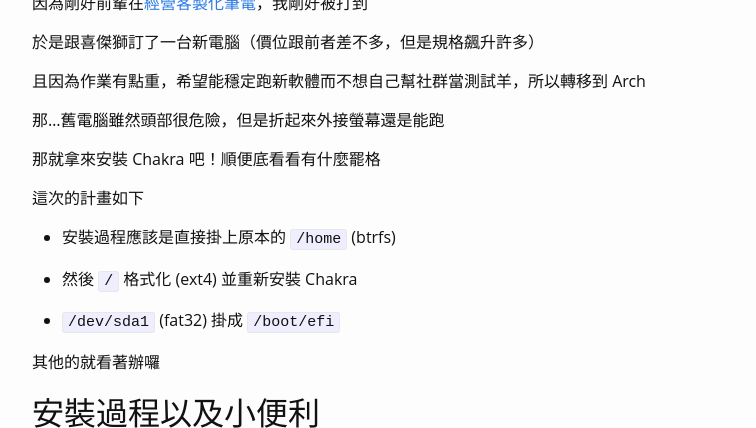
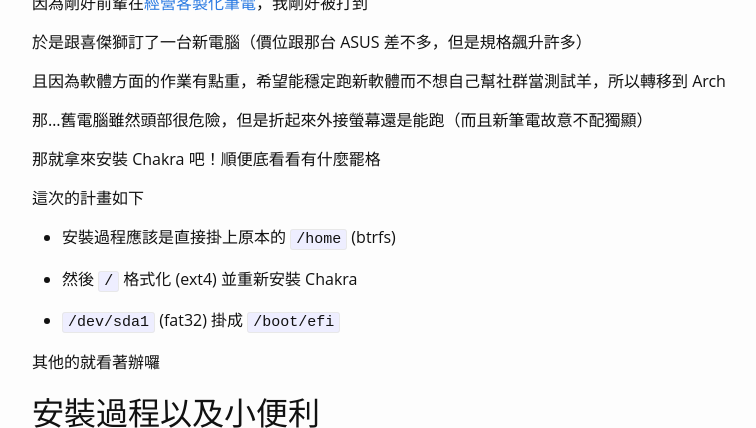
Before and after one commit to Brli/brli.github.io, a Jekyll site: the page built from _posts/2018-05-04-installing-chakra-goedel.markdown, in a window 1280 px wide and 900 px high, scrolled down 436 px, cut to the strip 229-657 px from the top of the window. Shown: the whole strip, without its empty margins (238-994 px from the left). Built offline with Jekyll 4.4.1, drawn with Linux system fonts in a browser that asks for light colours; comment, search, counter and statistics services are not loaded; some of the changed text lies outside the part shown.

Commit message:
minor fix for sentences

```diff
--- a/_posts/2018-05-04-installing-chakra-goedel.markdown
+++ b/_posts/2018-05-04-installing-chakra-goedel.markdown
@@ -15,11 +15,11 @@
 
 因為剛好前輩在[經營客製化筆電](https://www.facebook.com/groups/1579037632209469/)，我剛好被打到
 
-於是跟喜傑獅訂了一台新電腦（價位跟前者差不多，但是規格飆升許多）
+於是跟喜傑獅訂了一台新電腦（價位跟那台 ASUS 差不多，但是規格飆升許多）
 
-且因為作業有點重，希望能穩定跑新軟體而不想自己幫社群當測試羊，所以轉移到 Arch
+且因為軟體方面的作業有點重，希望能穩定跑新軟體而不想自己幫社群當測試羊，所以轉移到 Arch
 
-那…舊電腦雖然頭部很危險，但是折起來外接螢幕還是能跑
+那…舊電腦雖然頭部很危險，但是折起來外接螢幕還是能跑（而且新筆電故意不配獨顯）
 
 那就拿來安裝 Chakra 吧！順便底看看有什麼罷格
 
```
Also changed, not shown: other parts of _posts/2018-05-04-installing-chakra-goedel.markdown (+2 -2 lines).
